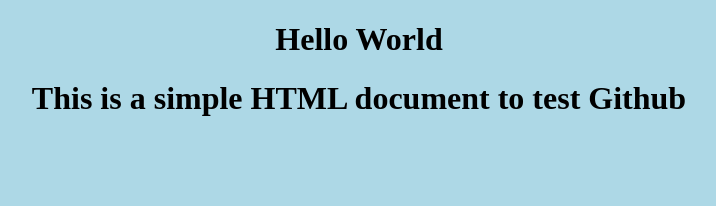
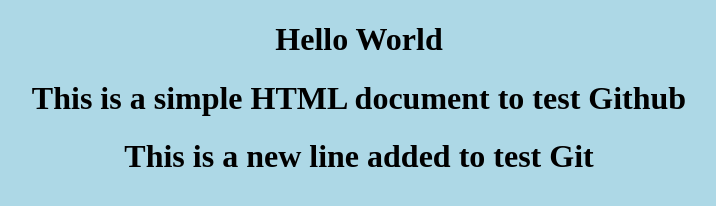
Before and after one commit to RonishN/GithibTest, a plain HTML site: page Index.html in a window 1280 px wide. Shown: the whole page, without its empty margins (281-997 px from the left). Drawn offline with Linux system fonts and the light colour scheme.

Commit message:
This ismfirst push

```diff
--- a/Index.html
+++ b/Index.html
@@ -8,5 +8,6 @@
 <body style="text-align: center; background-color: lightblue;">
     <h1>Hello World</h1>
     <h1>This is a simple HTML document to test Github</h1>
+    <h1>This is a new line added to test Git</h1>
 </body>
 </html>
```
